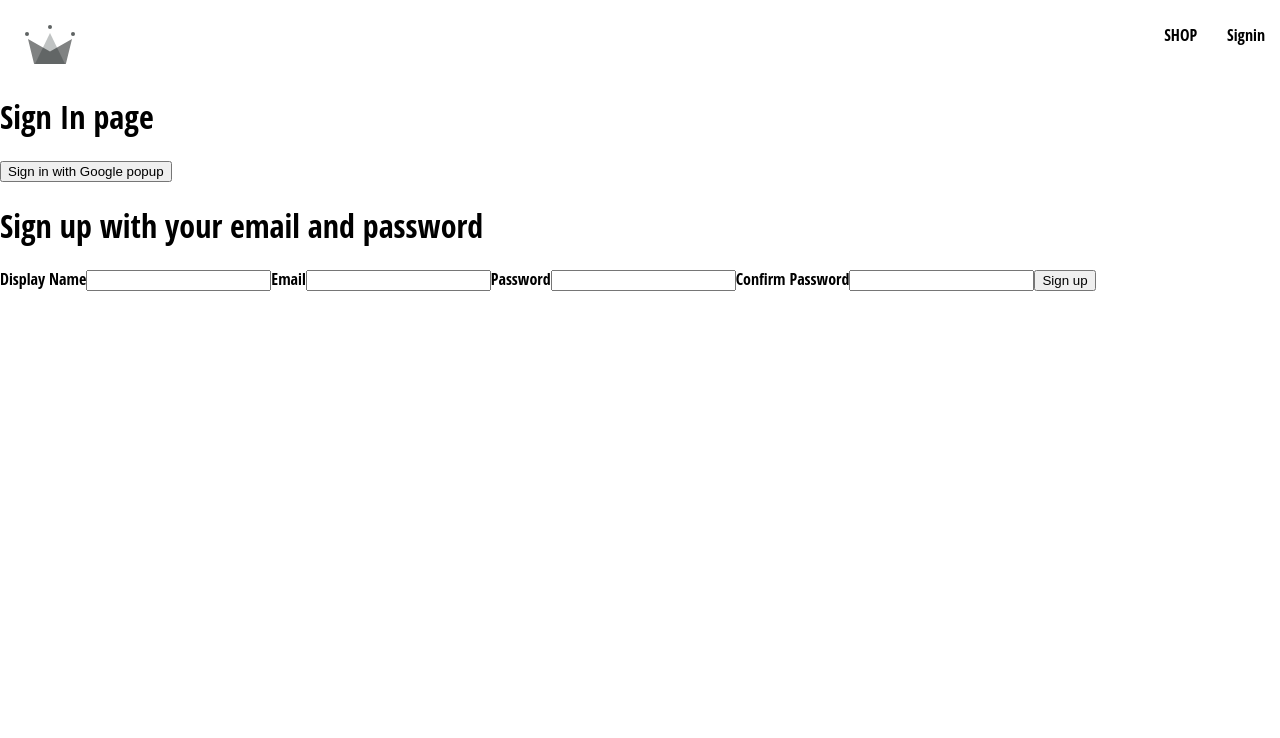
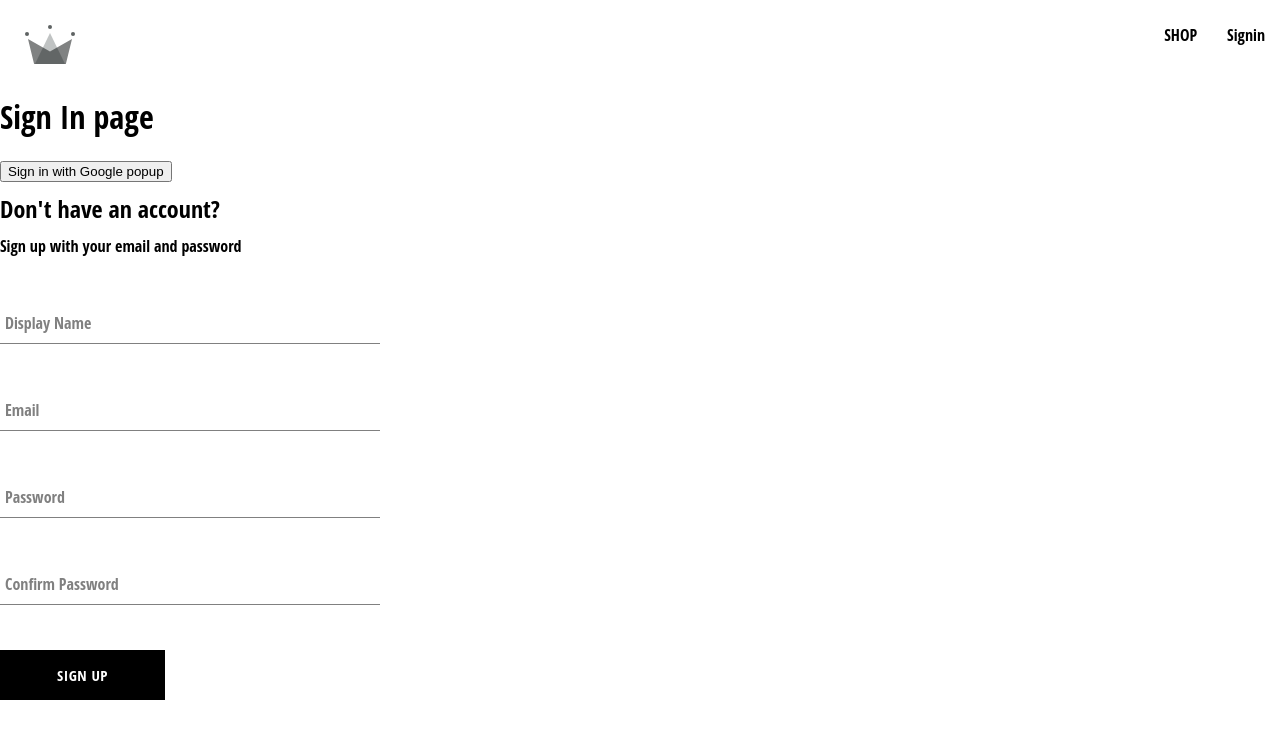
Before and after one commit to ughsama/crwn-clothing, a React (Create React App) app: page /sign-in in a window 1280 px wide. Shown: the top 738 px of the page. Built offline with nearby package versions, Linux system fonts and the light colour scheme.

Commit message:
created button component, sign up form

```diff
--- /dev/null
+++ b/src/components/button/button.component.jsx
@@ -0,0 +1,20 @@
+import React from "react";
+import "./button.styles.scss";
+
+const BUTTON_TYPE_CLASSES = {
+  google: "google-sign-in",
+  inverted: "inverted",
+};
+
+const Button = ({ children, buttonType, ...otherProps }) => {
+  return (
+    <button
+      className={`button-container ${BUTTON_TYPE_CLASSES[buttonType]}`}
+      {...otherProps}
+    >
+      {children}
+    </button>
+  );
+};
+
+export default Button;
--- /dev/null
+++ b/src/components/button/button.styles.scss
@@ -0,0 +1,46 @@
+.button-container {
+  min-width: 165px;
+  width: auto;
+  height: 50px;
+  letter-spacing: 0.5px;
+  line-height: 50px;
+  padding: 0 35px 0 35px;
+  font-size: 15px;
+  background-color: black;
+  color: white;
+  text-transform: uppercase;
+  font-family: "Open Sans Condensed";
+  font-weight: bolder;
+  border: none;
+  cursor: pointer;
+  display: flex;
+  justify-content: center;
+
+  &:hover {
+    background-color: white;
+    color: black;
+    border: 1px solid black;
+  }
+
+  &.google-sign-in {
+    background-color: #4285f4;
+    color: white;
+
+    &:hover {
+      background-color: #357ae8;
+      border: none;
+    }
+  }
+
+  &.inverted {
+    background-color: white;
+    color: black;
+    border: 1px solid black;
+
+    &:hover {
+      background-color: black;
+      color: white;
+      border: none;
+    }
+  }
+}
--- /dev/null
+++ b/src/components/form-input/form-input.component.jsx
@@ -0,0 +1,21 @@
+import React from "react";
+import "./form-input.styles.scss";
+
+function FormInput({ label, ...otherProps }) {
+  return (
+    <div className="group">
+      <input className="form-input" {...otherProps} />
+      {label && (
+        <label
+          className={`${
+            otherProps.value.length ? "shrink" : null
+          } form-input-label`}
+        >
+          {label}
+        </label>
+      )}
+    </div>
+  );
+}
+
+export default FormInput;
--- /dev/null
+++ b/src/components/form-input/form-input.styles.scss
@@ -0,0 +1,54 @@
+$sub-color: grey;
+$main-color: black;
+
+@mixin shrinkLabel {
+  top: -14px;
+  font-size: 12px;
+  color: $main-color;
+}
+
+.group {
+  position: relative;
+  margin: 45px 0;
+
+  .form-input {
+    background: none;
+    background-color: white;
+    color: $sub-color;
+    font-size: 18px;
+    padding: 10px 10px 10px 5px;
+    display: block;
+    width: 100%;
+    border: none;
+    border-radius: 0;
+    border-bottom: 1px solid $sub-color;
+    margin: 25px 0;
+
+    &:focus {
+      outline: none;
+    }
+
+    &:focus ~ .form-input-label {
+      @include shrinkLabel();
+    }
+  }
+
+  input[type="password"] {
+    letter-spacing: 0.3em;
+  }
+
+  .form-input-label {
+    color: $sub-color;
+    font-size: 16px;
+    font-weight: normal;
+    position: absolute;
+    pointer-events: none;
+    left: 5px;
+    top: 10px;
+    transition: 300ms ease all;
+
+    &.shrink {
+      @include shrinkLabel();
+    }
+  }
+}
--- a/src/components/sign-up-form/sign-up-form.component.jsx
+++ b/src/components/sign-up-form/sign-up-form.component.jsx
@@ -3,6 +3,9 @@
   createAuthUserWithEmailAndPassword,
   createUserDocumentFromAuth,
 } from "../../utils/firebase/firebase.utils";
+import Button from "../button/button.component";
+import FormInput from "../form-input/form-input.component";
+import "./sign-up-form.styles.scss";
 
 function SignUpForm() {
   const defaultFormFields = {
@@ -47,11 +50,12 @@
     }
   };
   return (
-    <div>
-      <h1>Sign up with your email and password</h1>
+    <div className="sign-up-container">
+      <h2>Don't have an account?</h2>
+      <span>Sign up with your email and password</span>
       <form onSubmit={handleSubmit}>
-        <label>Display Name</label>
-        <input
+        <FormInput
+          label="Display Name"
           type="text"
           required
           onChange={handleChange}
@@ -59,8 +63,8 @@
           value={displayName}
         />
 
-        <label>Email</label>
-        <input
+        <FormInput
+          label="Email"
           type="email"
           required
           onChange={handleChange}
@@ -68,8 +72,8 @@
           value={email}
         />
 
-        <label>Password</label>
-        <input
+        <FormInput
+          label="Password"
           type="password"
           required
           onChange={handleChange}
@@ -77,8 +81,8 @@
           value={password}
         />
 
-        <label>Confirm Password</label>
-        <input
+        <FormInput
+          label="Confirm Password"
           type="password"
           required
           onChange={handleChange}
@@ -86,7 +90,7 @@
           value={confirmPassword}
         />
 
-        <button type="submit">Sign up</button>
+        <Button type="submit">Sign up</Button>
       </form>
     </div>
   );
--- /dev/null
+++ b/src/components/sign-up-form/sign-up-form.styles.scss
@@ -0,0 +1,9 @@
+.sign-up-container {
+  display: flex;
+  flex-direction: column;
+  width: 380px;
+
+  h2 {
+    margin: 10px 0;
+  }
+}
```
